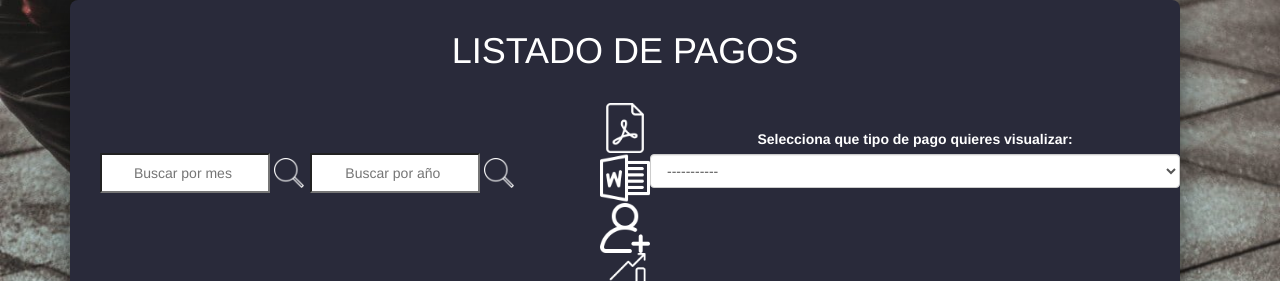
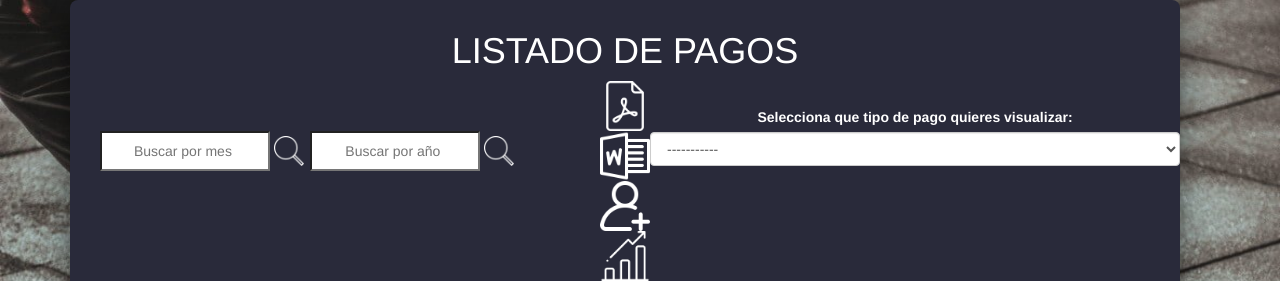
Before and after one commit to Sergio2697sm/GymArtBoostrap, a PHP site: page /pagos/verPagos.php in a window 1280 px wide. Shown: the part 133-414 px from the top of the page. Run offline with PHP 8.4, Linux system fonts and the light colour scheme; some libraries are stand-ins or nearby versions.

Commit message:
mejorado

```diff
--- a/estilos/estilos.css
+++ b/estilos/estilos.css
@@ -371,7 +371,6 @@ section {
 .tablasPagos h1 {
    grid-area: Titulo;
    padding-top: 1%;
-   padding-bottom: 2%;
 }
 
 .tablasPagos .buscador {
@@ -384,7 +383,6 @@ section {
 .tablasPagos .descargas {
    grid-area: menuOpciones;
    width: 100%;
-   /* padding-top: 3%; */
 }
 
 .tablasPagos .selectPagos {
--- a/pagos/verPagos.php
+++ b/pagos/verPagos.php
@@ -27,8 +27,6 @@ include '../BBDD/conexionBBDD.php';
                     <div class="tablaGeneral col-xs-12 col-sm-12 col-lg-12 align-self-center text-center w-100">
                         <div class="tablasPagos">
                             <h1 class="text-center">LISTADO DE PAGOS</h1>
-
-
 
                                 <div class="buscador">
                                     <form action="buscador.php" method="POST">
```
